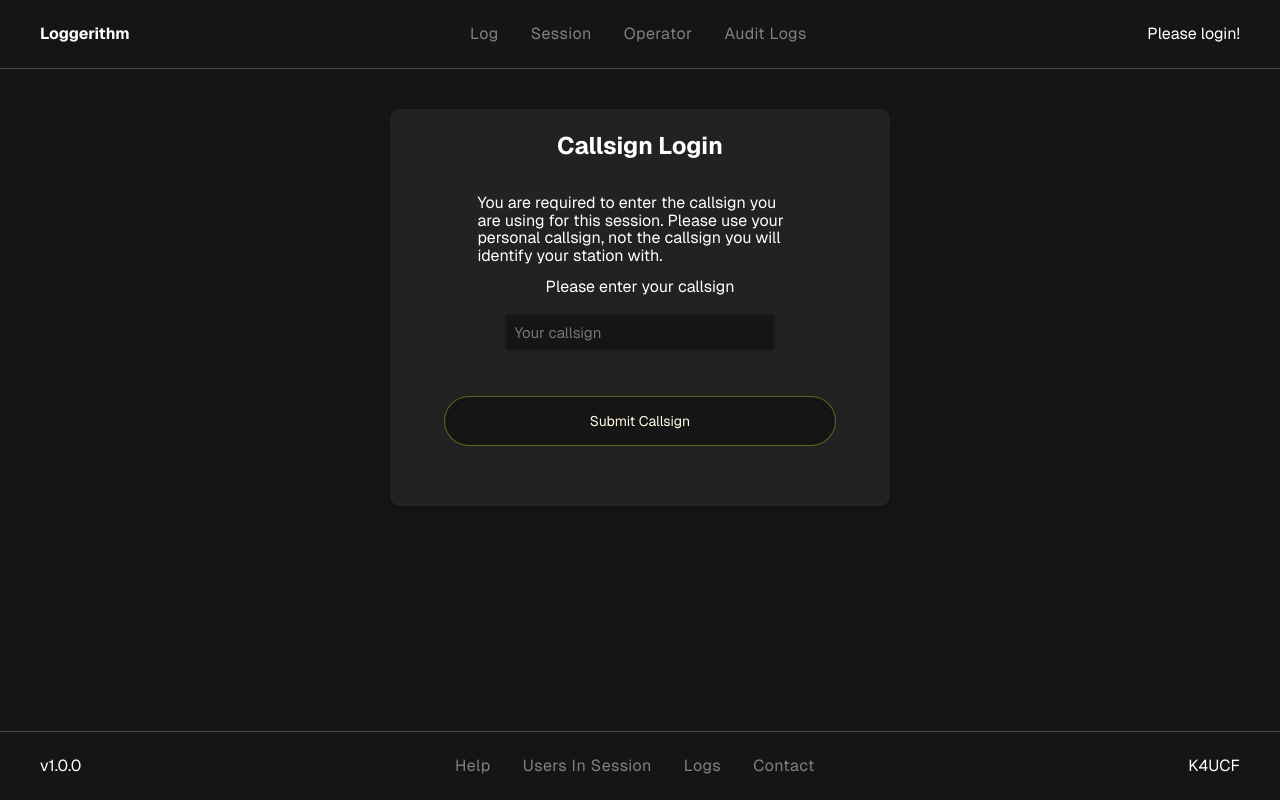
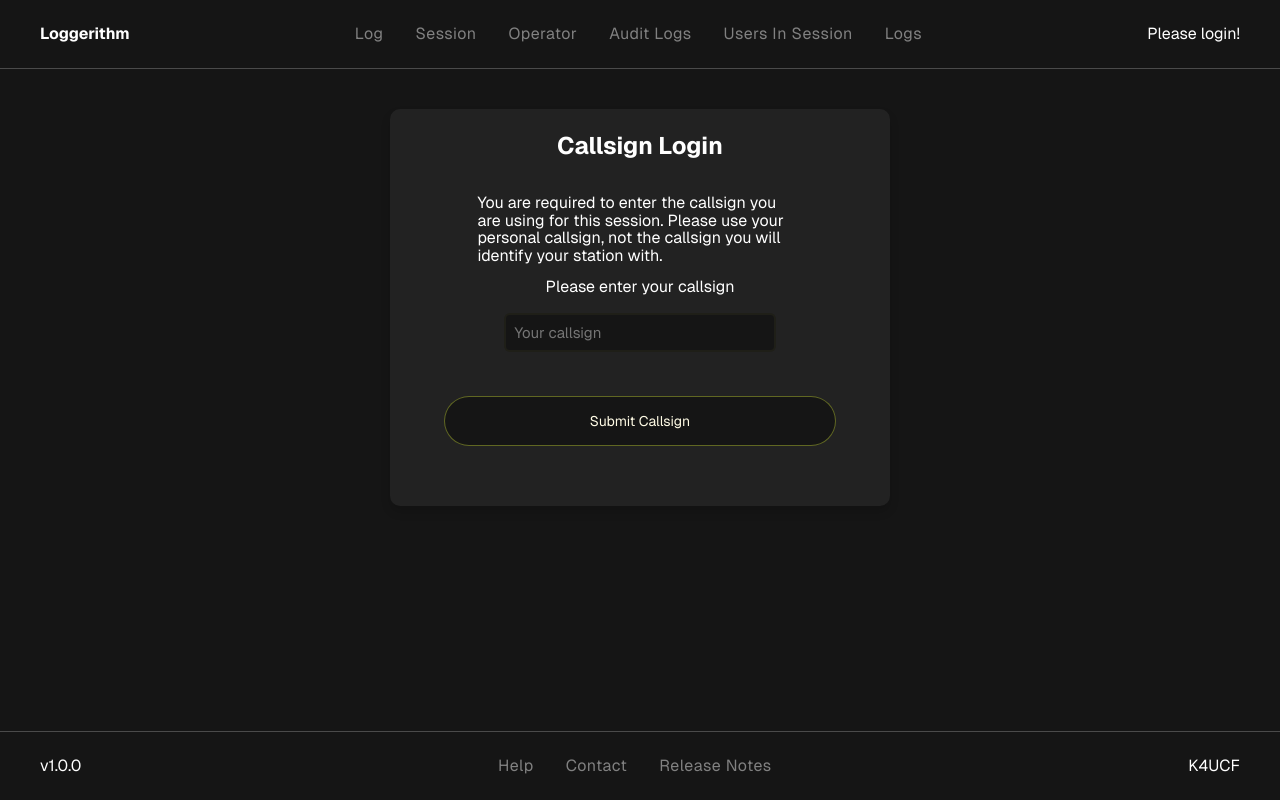
Before and after one commit to ARC-UCF/Loggerithm, a React (Vite) app: page / in a window 1280 px wide. Built offline with nearby package versions, Linux system fonts and the light colour scheme.

Commit message:
Misc update

```diff
--- a/src/Components/Footer.tsx
+++ b/src/Components/Footer.tsx
@@ -6,9 +6,8 @@ export default function Footer() {
             <p>v1.0.0</p>
             <ul className="footer-links">
                 <li><a><Link to="/help">Help</Link></a></li>
-                <li><a><Link to="/users">Users In Session</Link></a></li>
-                <li><a><Link to="/action-logs">Logs</Link></a></li>
                 <li><a><Link to="/contact">Contact</Link></a></li>
+                <li><a><Link to="/release-notes">Release Notes</Link></a></li>
             </ul>
             <p>K4UCF</p>
         </footer>
--- a/src/Components/Navbar.tsx
+++ b/src/Components/Navbar.tsx
@@ -27,6 +27,8 @@ export default function Navbar() {
                 <li><a><Link to="/session">Session</Link></a></li>
                 <li><a onClick={() => openModal("operator")}>Operator</a></li>
                 <li><a><Link to="/audit-logs">Audit Logs</Link></a></li>
+                <li><a><Link to="/users">Users In Session</Link></a></li>
+                <li><a><Link to="/action-logs">Logs</Link></a></li>
             </ul>
             {call && <p>Hi, {call}!</p>}
             {!call && <p>Please login!</p>}
```
